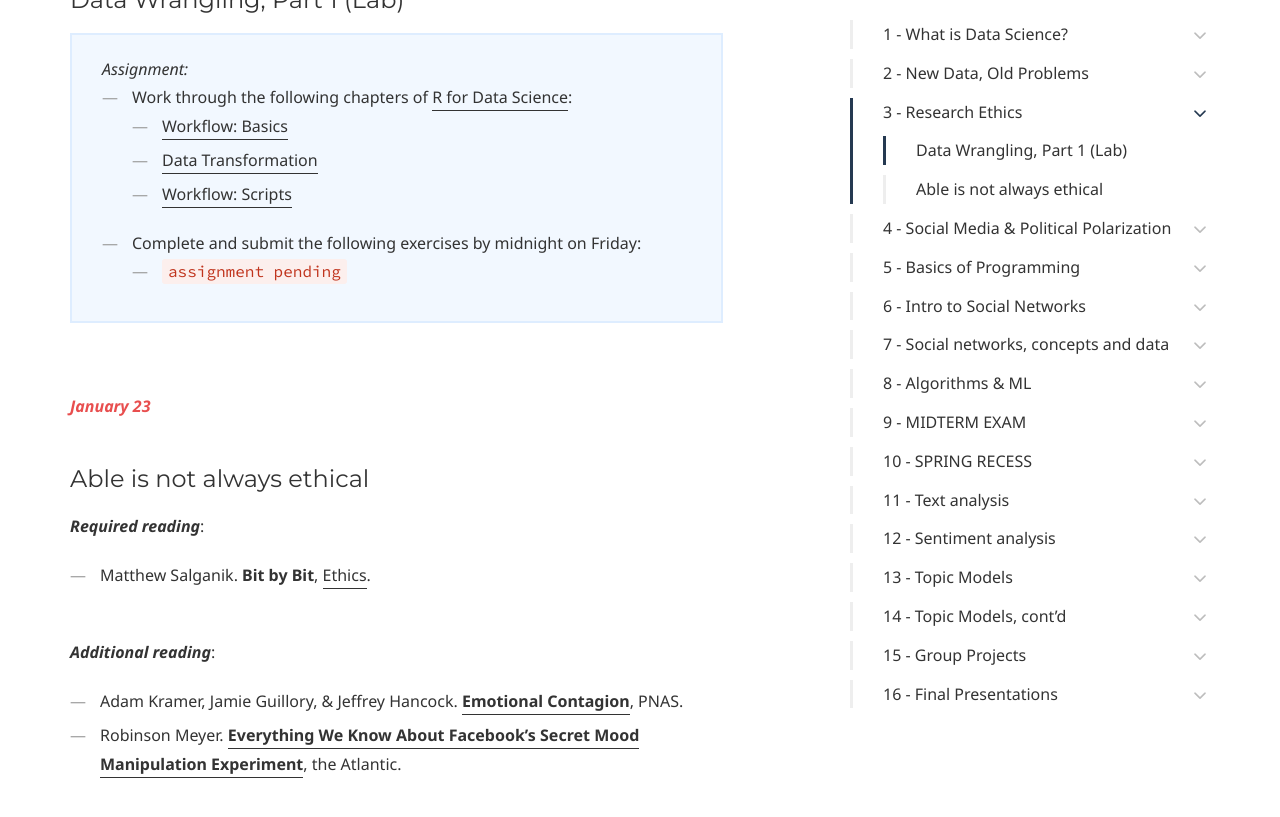
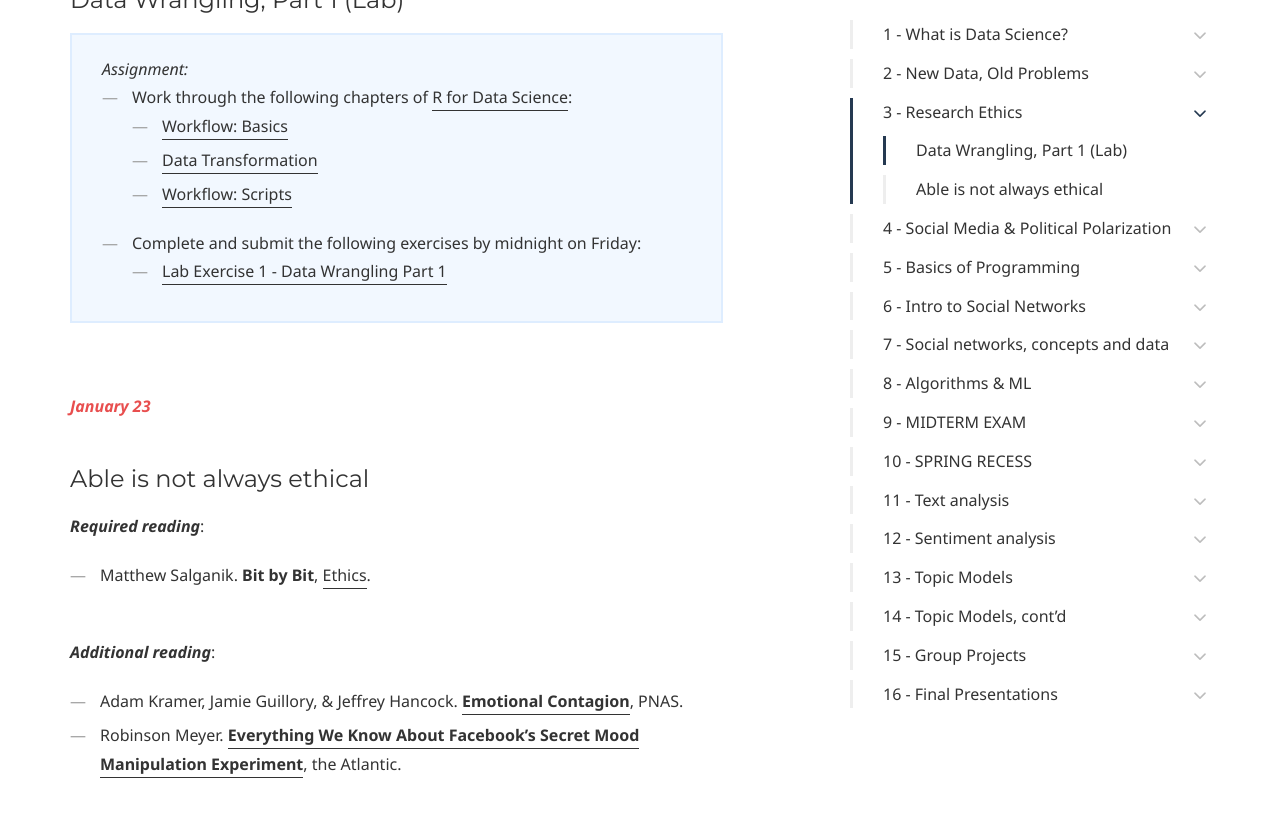
Before and after one commit to dssoc/dssoc.github.io, a Jekyll site: the page built from schedule.md, in a window 1280 px wide and 900 px high, scrolled down 2645 px. Shown: the top 817 px of the window. Built offline with Jekyll 4.4.1, drawn with Linux system fonts in a browser that asks for light colours; some web fonts are replaced.

Commit message:
add lab 1

```diff
--- a/schedule.md
+++ b/schedule.md
@@ -83,7 +83,7 @@ page_nav:
 </ul></li>
 <li>Complete and submit the following exercises by midnight on Friday:
 <ul>
-<li><code>assignment pending</code></li>
+<li><a href = "https://github.com/dssoc/dssoc.github.io/blob/master/assignments/DSS_Lab1_DataWrangling1.Rmd">Lab Exercise 1 - Data Wrangling Part 1</a></li>
 </ul></li>
 </ul>
 </div>
```
